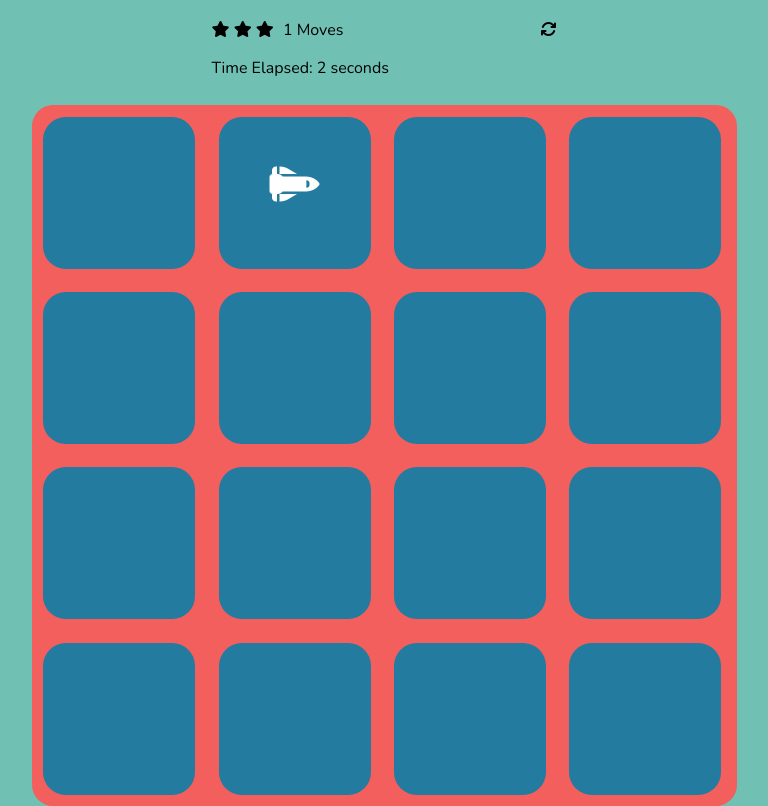
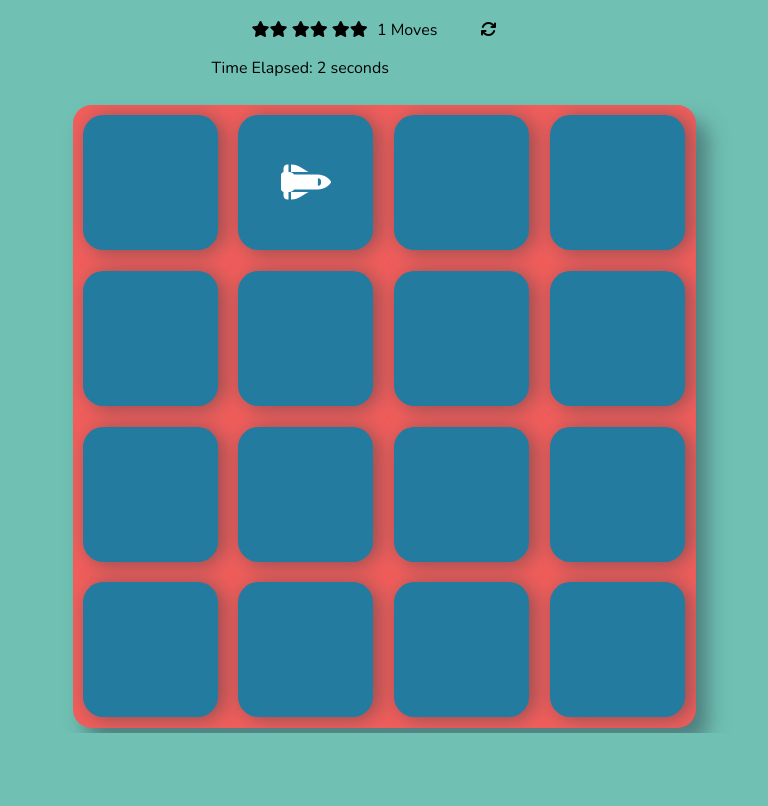
Before and after one commit to timwiesner/memory-game, a plain HTML site: page index.html in a window 1280 px wide. Both pictures are taken after a click on the element 550 px from the left and 259 px from the top of the page. Shown: the part 67-873 px from the top of the page, without its empty margins (256-1024 px from the left). After the commit the page ends 800 px from the top, so only its background shows below. Drawn offline with nearby package versions, Linux system fonts and the light colour scheme.

Commit message:
refactor: begin to integrate starter code
TO DO: Fix star display for # of moves

```diff
--- a/css/style.css
+++ b/css/style.css
@@ -34,57 +34,37 @@ button {
 	background-color: none;
 }
 
-/*
-Styles for Score Panel
-*/
-.score-panel {
-    text-align: left;
-    width: 345px;
-    margin-bottom: 10px;
-}
-
-.score-panel .stars {
-    margin: 0;
-    padding: 0;
-    display: inline-block;
-    margin: 0 5px 0 0;
-}
-
-.score-panel .stars li {
-    list-style: none;
-    display: inline-block;
-}
-
-.score-panel .restart {
-    float: right;
-    cursor: pointer;
-}
-
 
 /*
 Style for Deck of Cards
 */
-.deck {
-	max-width: 705px;
-	max-height: 710px;
+.board {
+	max-width: 623px;
+	max-height: 680px;
+	background: #f25f5c;
 	margin: auto;
 	overflow: auto;
-	background: #f25f5c;
 	border-radius: 3%;
+	box-shadow: 12px 15px 20px 0 rgba(46, 61, 73, 0.5);
+	display: flex;
+	flex-wrap: wrap;
+	/*justify-content: space-between;*/
+	align-items: center;
 }
 
-.square {
-	width: 152px;
-	height: 152px;
+.board .square {
+	width: 135px;
+	height: 135px;
 	background: #247ba0;
+	border-radius: 15%;
 	float: left;
 	margin: 1.66%;
-	border-radius: 15%;
-	display: inline-block;
 	text-align: center;
+	cursor: pointer;
+  box-shadow: 5px 2px 20px 0 rgba(46, 61, 73, 0.5);
 }
 
-.square i {
+.board .square i {
 	font-size: 40px;
 	line-height: 50px;
 	vertical-align: middle;
@@ -95,4 +75,34 @@ Style for Deck of Cards
 
 .show {
 	visibility: visible !important;
+
 }
+
+
+/*
+Styles for Score Panel
+*/
+.score-panel {
+	text-align: left;
+	width: 345px;
+	margin-bottom: 10px;
+}
+
+
+.score-panel .stars {
+	margin: 0;
+	padding: 0;
+	display: inline-block;
+	margin: 0 5px 0 40px;
+}
+
+.score-panel .stars li {
+	list-style: none;
+	display: inline-block;
+}
+
+.score-panel .restart {
+	float: right;
+	cursor: pointer;
+	margin-right: 60px;
+}
--- a/index.html
+++ b/index.html
@@ -32,7 +32,7 @@
 
 
 
-		<div class="deck">
+		<div class="board">
 			<div class="square"></div>
 			<div class="square"></div>
 			<div class="square"></div>
--- a/js/app.js
+++ b/js/app.js
@@ -2,7 +2,10 @@ var squares = $('.square');
 var restart = $('.fa-refresh');
 var play = $('.fa-play');
 var time = $('#timer');
-var stars = $('#stars');
+var star = $('.fa-star');
+
+var displayStar = $('<i class="fa fa-star"></i>');
+
 
 var bus = $('<i class="fa fa-ambulance" aria-hidden="true"></i>');
 var plane = $('<i class="fa fa-plane" aria-hidden="true"></i>');
@@ -75,13 +78,17 @@ squares.one('click', function(){
 
 
 // counts total number of moves
+// TO DO: Fix stars
 function clickCounter(){
-  if (moves < 30){
-    $('#stars').html('***');
-  } else if (moves < 40){
-    $('#stars').html('**');
+  if (moves < 4){
+    star.html(displayStar);
+    star.html(displayStar);
+    star.html(displayStar);
+  } else if (moves < 8){
+    star.html(displayStar);
+    star.html(displayStar);
   } else {
-    $('#stars').html('*');
+    star.html(displayStar);
   }
   moves++;
   $('.moves').html(moves);
```
